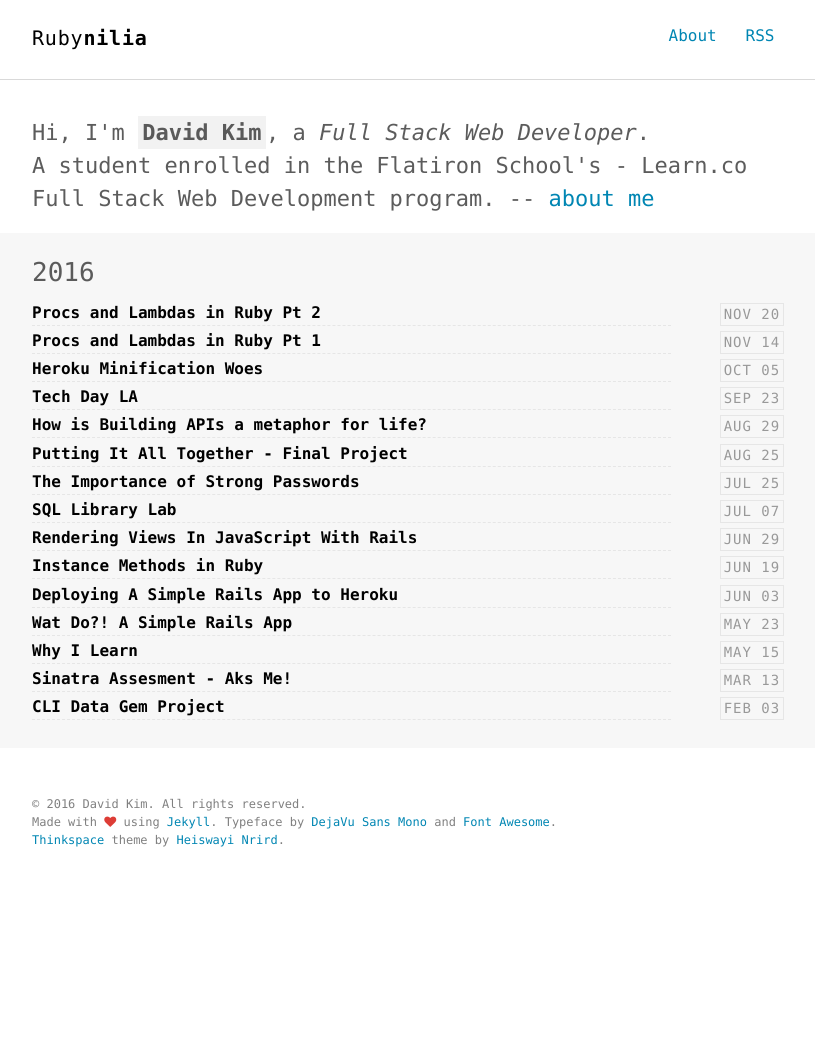
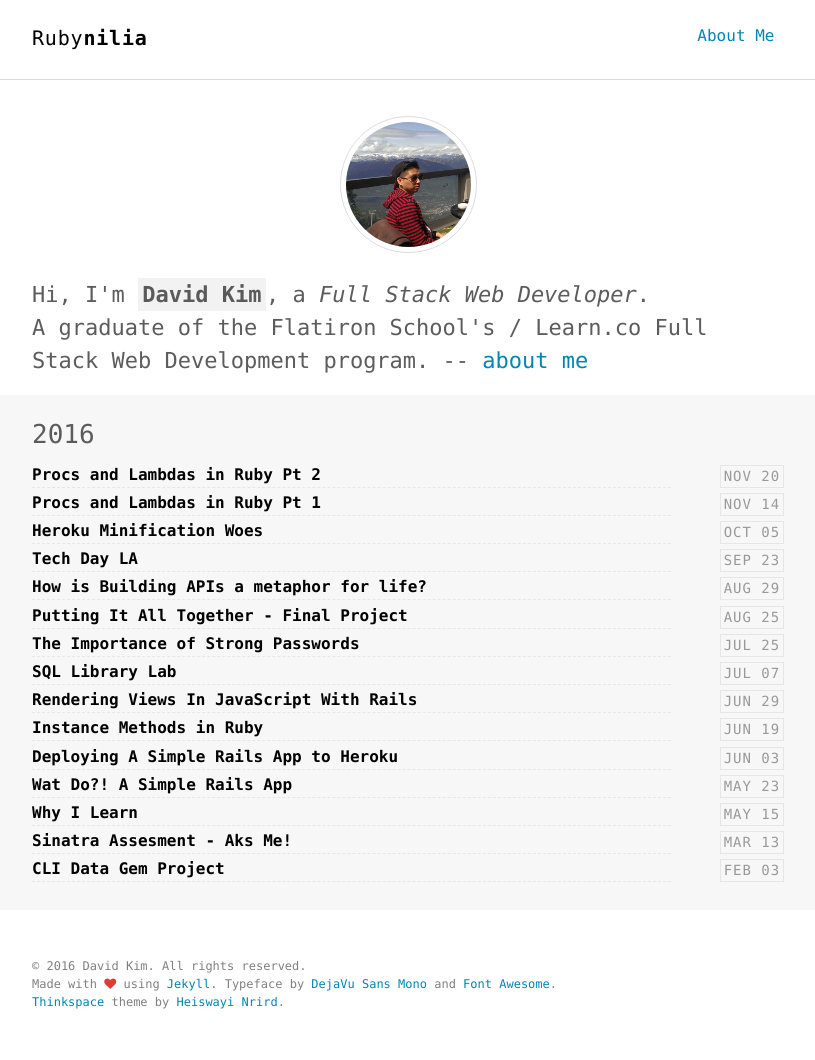
Before and after one commit to davdkm/davdkm.github.io, a Jekyll site: the page built from index.html, in a window 1280 px wide. Shown: the whole page, without its empty margins (232-1047 px from the left). Built offline with Jekyll 4.4.1, drawn with Linux system fonts in a browser that asks for light colours; before the commit the page ends 900 px from its top, so only the background shows below that.

Commit message:
Add thumbnail pic of author

```diff
--- a/_config.yml
+++ b/_config.yml
@@ -31,8 +31,8 @@ sass:
 author:
   name     : "David Kim"
   job      : "Full Stack Web Developer"
-  bio      : "A student enrolled in the Flatiron School's - Learn.co Full Stack Web Development program."
-  thumb    : /images/author.jpg
+  bio      : "A graduate of the Flatiron School's / Learn.co Full Stack Web Development program."
+  thumb    : /assets/images/thumbnail/author.png
   email    : davd.km@gmail.com
   url      : http://davdkm.github.io
   github   : http://github.com/davdkm
--- a/_includes/intro.html
+++ b/_includes/intro.html
@@ -1,5 +1,6 @@
 <section class="intro">
   <div class="container">
+    <img src="{{ '/assets/images/thumbnail/author.png' }}" alt="Profle Pic" style="border-radius: 50%; display: block; margin: auto; border: 1px solid #ddd; padding: 5px; margin-bottom: 25px">
     <p class="lead">Hi, I'm <strong class="author-name" itemprop="name">{{ site.author.name }}</strong>, a <em itemprop="jobTitle">{{ site.author.job }}</em>. <br>
     {{ site.author.bio }} -- <a href="{{ '/about' | prepend: site.author.url }}" target="_blank">about me</a></p>
   </div>
--- a/_includes/nav.html
+++ b/_includes/nav.html
@@ -3,8 +3,7 @@
   <div class="container">
     <h1 class="logo"><a href="{{ '/' | prepend: site.baseurl }}">{{ site.title }}<span>{{ site.title2 }}</span></a></h1>
     <ul class="navbar">
-      <li><a href="{{ '/about' | prepend: site.baseurl }}">About</a></li>
-      <li><a href="{{ "/feed.xml" | prepend: site.baseurl }}" target="_blank">RSS</a></li>
+      <li><a href="{{ '/about' | prepend: site.baseurl }}">About Me</a></li>
     </ul>
   </div>
 </nav>
```
Also changed, not shown: assets/images/thumbnail/author.png (added).
